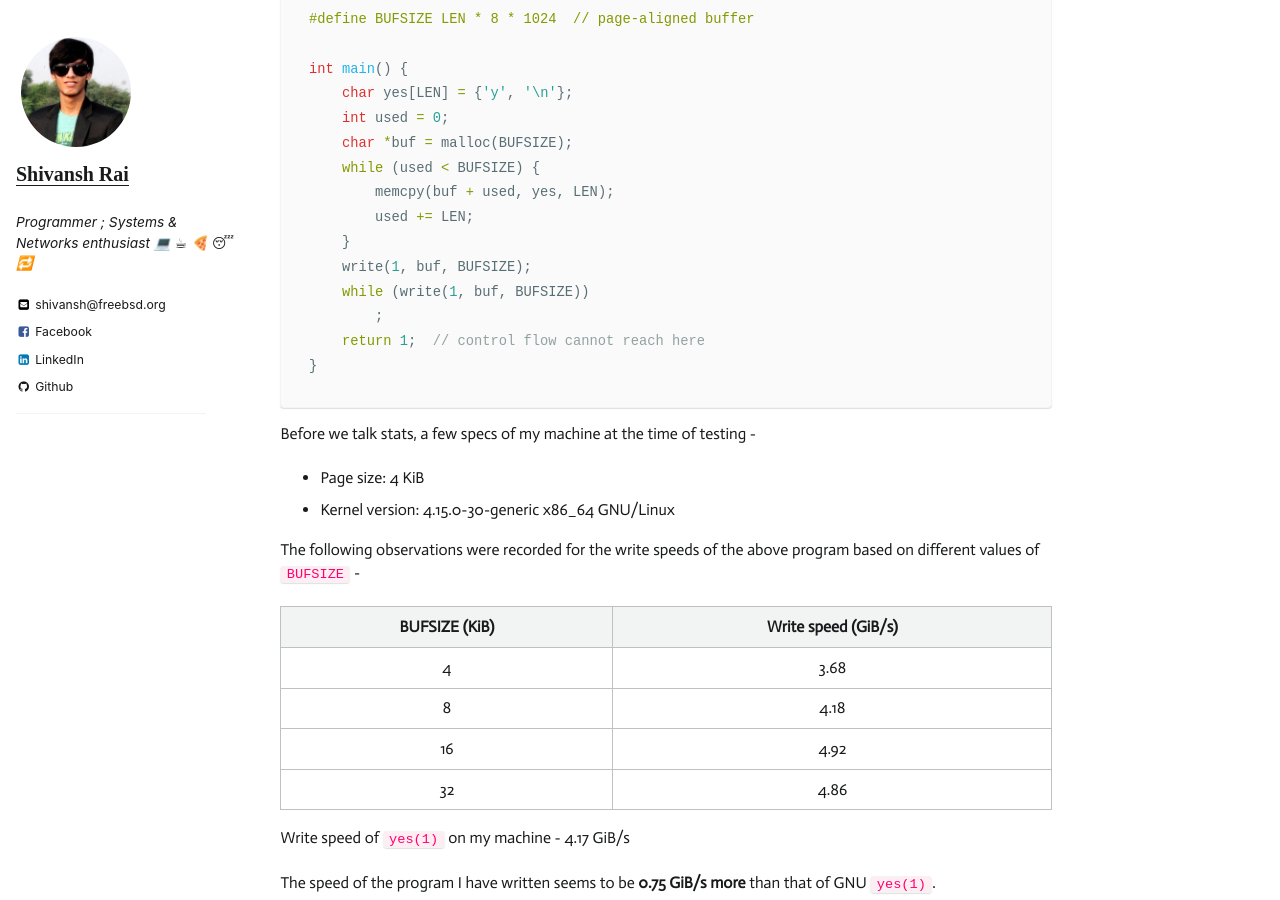
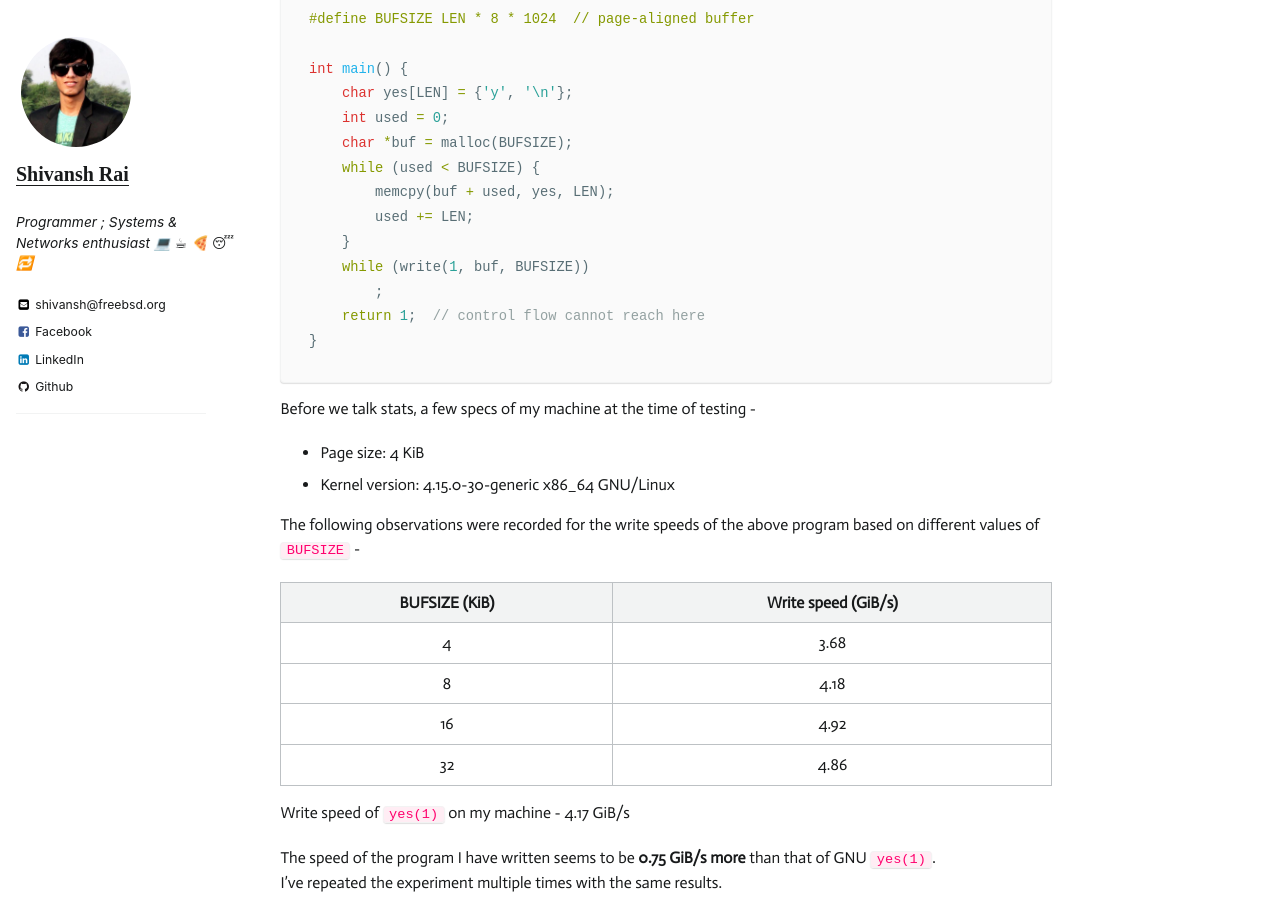
Before and after one commit to shivansh/shivansh.github.io, a Jekyll site: the page built from _posts/2018-09-14-Experimenting-with-the-memory-allocator.md, in a window 1280 px wide and 900 px high, scrolled down 406 px. Built offline with Jekyll 4.4.1, drawn with Linux system fonts in a browser that asks for light colours; emoji names are drawn with the system emoji font; comment, search, counter and statistics services are not loaded.

Commit message:
post: remove unnecessary write

```diff
--- a/_posts/2018-09-14-Experimenting-with-the-memory-allocator.md
+++ b/_posts/2018-09-14-Experimenting-with-the-memory-allocator.md
@@ -25,7 +25,6 @@
         memcpy(buf + used, yes, LEN);
         used += LEN;
     }
-    write(1, buf, BUFSIZE);
     while (write(1, buf, BUFSIZE))
         ;
     return 1;  // control flow cannot reach here
```
